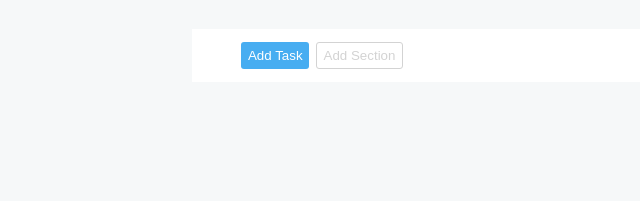
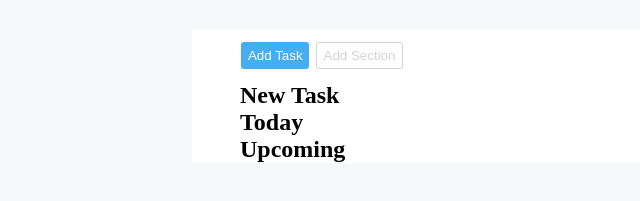
Before and after one commit to filauro1989/html-css-toboolist, a plain HTML site: page index.html in a window 1280 px wide. Shown: the part 73-274 px from the top of the page, without its empty margins (0-640 px from the left). Drawn offline with Linux system fonts and the light colour scheme.

Commit message:
scrittura titoli liste

```diff
--- a/css/style.css
+++ b/css/style.css
@@ -42,7 +42,7 @@ header h1 {
     margin: 2em auto;
 }
 /* buttons */
-.button-container{
+.general-container{
     margin: 0 3em;
 }
 .container button {
--- a/index.html
+++ b/index.html
@@ -34,14 +34,34 @@
             <div class="container background-white">
                 <!-- buttons container -->
 
-                <div class="button-container">
+                <div class="general-container">
                     <button class="background-blue white-text borderless">Add Task</button>
                     <button class="add-section-button">Add Section</button>
                 </div>
 
                 <!-- buttons container -->
 
+                <!-- container liste -->
 
+                <div class="general-container">
+
+                    <h2>New Task</h2>
+
+                </div>
+
+                <div class="general-container">
+
+                    <h2>Today</h2>
+
+                </div>
+
+                <div class="general-container">
+
+                    <h2>Upcoming</h2>
+
+                </div>
+
+                <!-- container liste -->
 
 
             </div>
```
